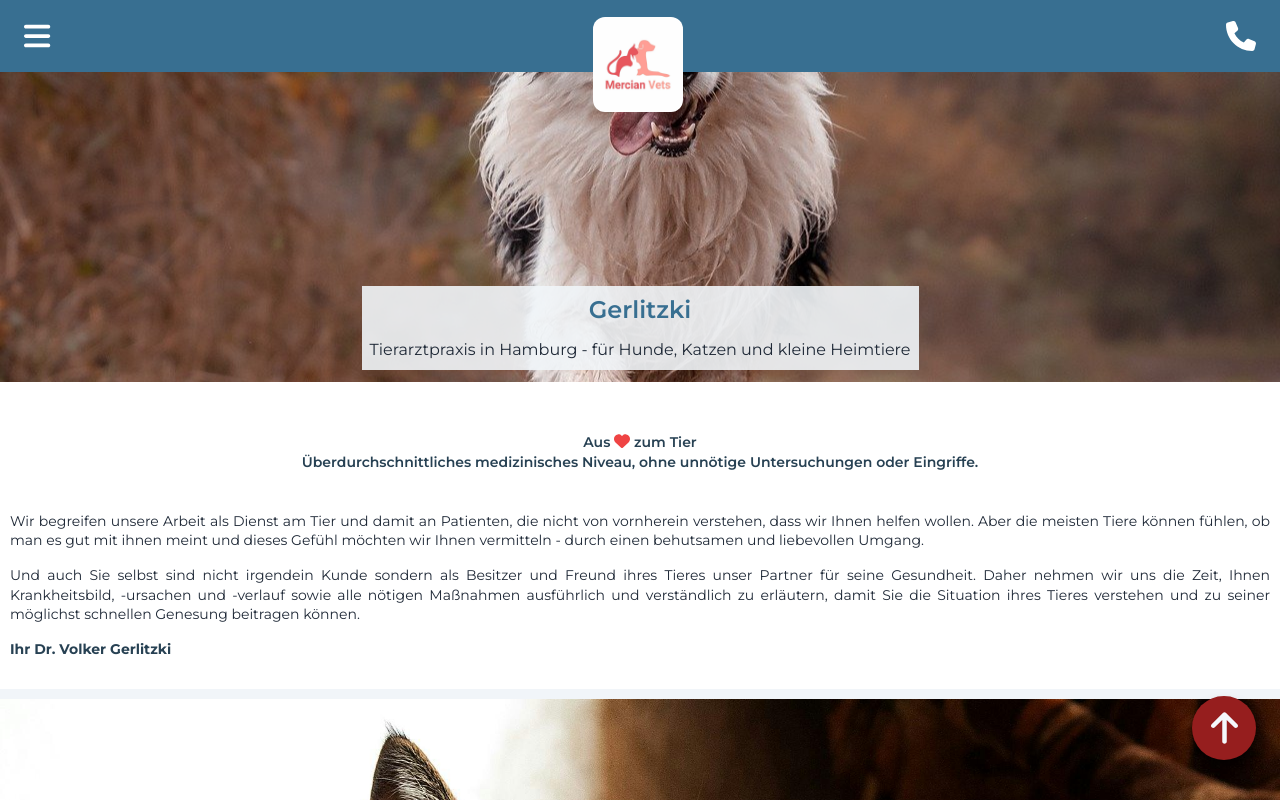
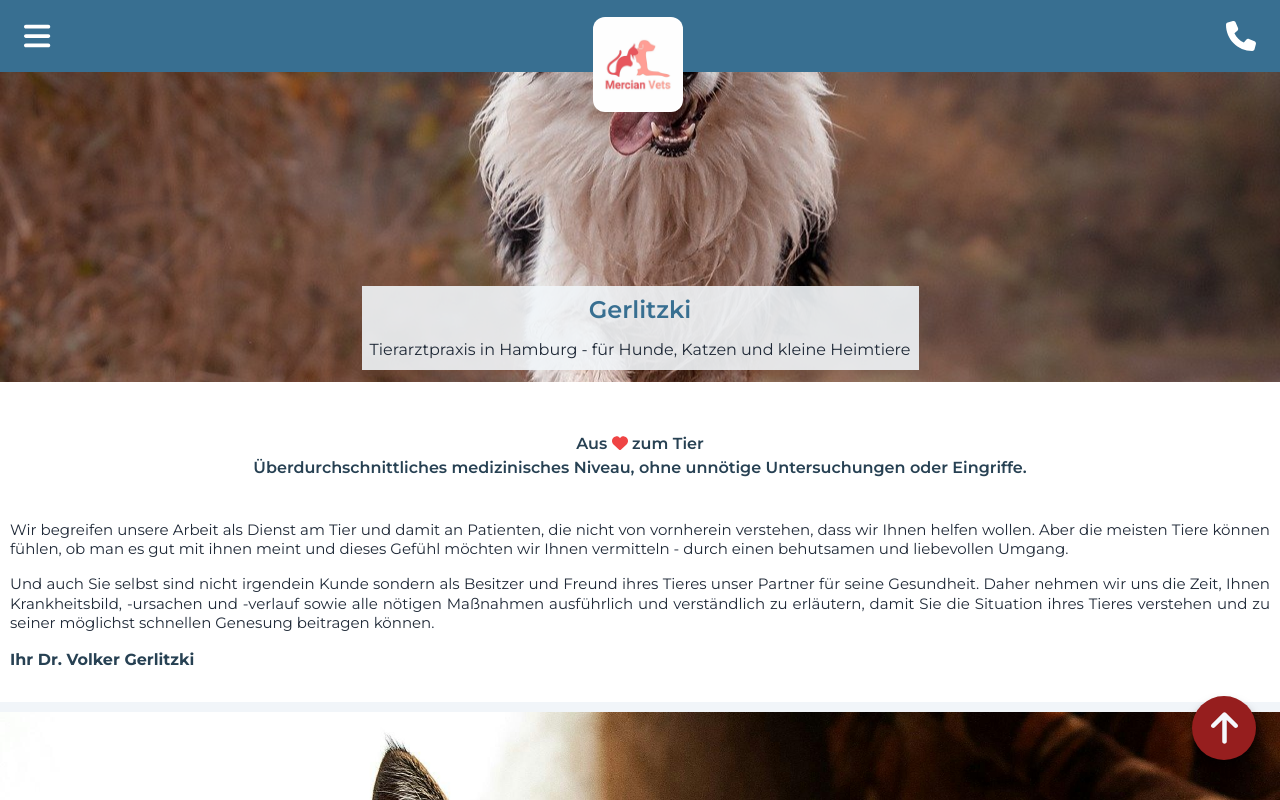
Before and after one commit to room-twenty/tierarztpraxis-volker-gerlitzki, a Next.js app in the folder vet-clinic/: page / in a window 1280 px wide. Shown: the top 800 px of the page. Built offline with nearby package versions, Linux system fonts and the light colour scheme; no server answers.

Commit message:
style: ajustments at the Philosophy section

```diff
--- a/vet-clinic/components/ClinicPhilosophy/ClinicPhilosophy.tsx
+++ b/vet-clinic/components/ClinicPhilosophy/ClinicPhilosophy.tsx
@@ -4,10 +4,15 @@ import { faHeart } from '@fortawesome/free-solid-svg-icons';
 const ClinicPhilosophy = () => {
   return (
     <section className="flex flex-col pb-[10px] pt-[50px]">
-      <article className="flex flex-col gap-y-4 px-[10px] text-sm leading-[1.2rem]">
-        <div className="mb-6 text-center text-sm font-semibold text-glacier-900">
+      <article className="flex flex-col gap-y-4 px-[10px] text-[15px] leading-[1.2rem]">
+        <div className="mb-6 text-center text-base font-semibold text-glacier-900">
           <h4>
-            Aus <FontAwesomeIcon className='text-red-500 text-base' icon={faHeart} /> zum Tier
+            Aus{' '}
+            <FontAwesomeIcon
+              className="text-base text-red-500"
+              icon={faHeart}
+            />{' '}
+            zum Tier
           </h4>
           <h5>
             Überdurchschnittliches medizinisches Niveau, ohne unnötige
@@ -29,7 +34,9 @@ const ClinicPhilosophy = () => {
           erläutern, damit Sie die Situation ihres Tieres verstehen und zu
           seiner möglichst schnellen Genesung beitragen können.
         </p>
-        <p className="font-bold text-glacier-900 mb-5">Ihr Dr. Volker Gerlitzki</p>
+        <p className="mb-5 text-base font-bold text-glacier-900">
+          Ihr Dr. Volker Gerlitzki
+        </p>
       </article>
     </section>
   );
```
